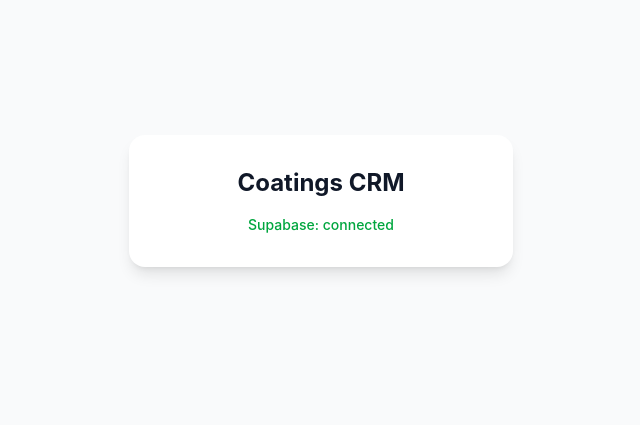
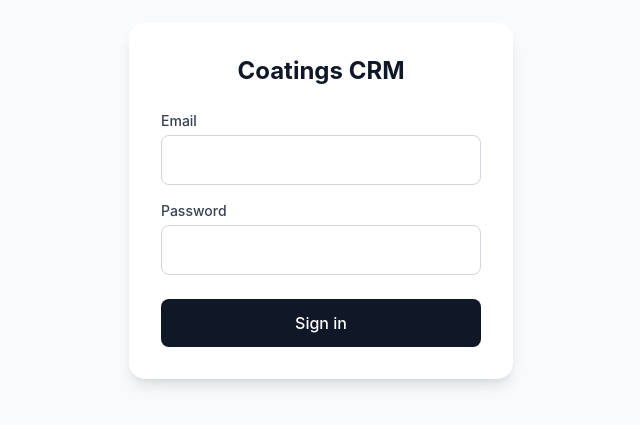
Before and after one commit to jordana-cmd/coatings-crm, a React (Vite) app: page /login in a window 1280 px wide. Shown: the part 199-624 px from the top of the page, without its empty margins (319-959 px from the left). Built offline with nearby package versions, Linux system fonts and the light colour scheme; no server answers.

Commit message:
feat(app): auth — login, protected routes, app shell, router
Co-Authored-By: Claude Opus 4.6 (1M context) <noreply@anthropic.com>

```diff
--- a/package.json
+++ b/package.json
@@ -12,7 +12,8 @@
   "dependencies": {
     "@supabase/supabase-js": "^2.108.2",
     "react": "^19.2.7",
-    "react-dom": "^19.2.7"
+    "react-dom": "^19.2.7",
+    "react-router-dom": "^7.18.0"
   },
   "devDependencies": {
     "@tailwindcss/postcss": "^4.3.1",
--- a/src/App.tsx
+++ b/src/App.tsx
@@ -1,22 +1,38 @@
-import { supabaseConfigured } from "./lib/supabase";
+import { BrowserRouter, Routes, Route, Navigate } from "react-router-dom";
+import { AuthProvider } from "./hooks/useAuth";
+import LoginPage from "./pages/LoginPage";
+import ProtectedRoute from "./components/layout/ProtectedRoute";
+import AppShell from "./components/layout/AppShell";
 
-function App() {
+function HomePage() {
   return (
-    <div className="min-h-svh flex items-center justify-center bg-gray-50 p-4">
-      <div className="w-full max-w-sm rounded-2xl bg-white shadow-lg p-8 text-center">
-        <h1 className="text-2xl font-bold text-gray-900 mb-4">
-          Coatings CRM
-        </h1>
-        <p
-          className={`text-sm font-medium ${
-            supabaseConfigured ? "text-green-600" : "text-red-500"
-          }`}
-        >
-          Supabase: {supabaseConfigured ? "connected" : "missing env"}
-        </p>
-      </div>
+    <div className="flex items-center justify-center h-64">
+      <p className="text-lg text-gray-600 font-medium">You're in</p>
     </div>
   );
 }
 
+function App() {
+  return (
+    <BrowserRouter>
+      <AuthProvider>
+        <Routes>
+          <Route path="/login" element={<LoginPage />} />
+          <Route
+            path="/"
+            element={
+              <ProtectedRoute>
+                <AppShell>
+                  <HomePage />
+                </AppShell>
+              </ProtectedRoute>
+            }
+          />
+          <Route path="*" element={<Navigate to="/" replace />} />
+        </Routes>
+      </AuthProvider>
+    </BrowserRouter>
+  );
+}
+
 export default App;
--- /dev/null
+++ b/src/components/layout/AppShell.tsx
@@ -0,0 +1,37 @@
+import type { ReactNode } from "react";
+import { useAuth } from "../../hooks/useAuth";
+
+export default function AppShell({ children }: { children: ReactNode }) {
+  const { user, signOut } = useAuth();
+
+  return (
+    <div className="min-h-svh flex flex-col bg-gray-50">
+      {/* Header */}
+      <header className="bg-white border-b border-gray-200 px-4 py-3 flex items-center justify-between">
+        <span className="font-bold text-gray-900">Coatings CRM</span>
+        <div className="flex items-center gap-3">
+          <span className="text-sm text-gray-500 truncate max-w-[180px]">
+            {user?.email}
+          </span>
+          <button
+            onClick={signOut}
+            className="text-sm text-red-600 font-medium active:text-red-800"
+          >
+            Sign out
+          </button>
+        </div>
+      </header>
+
+      {/* Content */}
+      <main className="flex-1 p-4">{children}</main>
+
+      {/* Bottom nav — stubbed */}
+      <nav className="bg-white border-t border-gray-200 px-4 py-2 flex justify-around text-xs text-gray-400">
+        <span>Today</span>
+        <span>Calendar</span>
+        <span>Pipeline</span>
+        <span>Dashboard</span>
+      </nav>
+    </div>
+  );
+}
--- /dev/null
+++ b/src/components/layout/ProtectedRoute.tsx
@@ -0,0 +1,19 @@
+import { Navigate } from "react-router-dom";
+import { useAuth } from "../../hooks/useAuth";
+import type { ReactNode } from "react";
+
+export default function ProtectedRoute({ children }: { children: ReactNode }) {
+  const { session, loading } = useAuth();
+
+  if (loading) {
+    return (
+      <div className="min-h-svh flex items-center justify-center bg-gray-50">
+        <div className="h-8 w-8 animate-spin rounded-full border-4 border-gray-300 border-t-gray-900" />
+      </div>
+    );
+  }
+
+  if (!session) return <Navigate to="/login" replace />;
+
+  return <>{children}</>;
+}
--- /dev/null
+++ b/src/hooks/useAuth.tsx
@@ -0,0 +1,81 @@
+import {
+  createContext,
+  useContext,
+  useEffect,
+  useState,
+  type ReactNode,
+} from "react";
+import type { Session, User } from "@supabase/supabase-js";
+import { supabase } from "../lib/supabase";
+
+interface AuthState {
+  session: Session | null;
+  user: User | null;
+  loading: boolean;
+  signIn: (email: string, password: string) => Promise<string | null>;
+  signOut: () => Promise<void>;
+}
+
+const AuthContext = createContext<AuthState | undefined>(undefined);
+
+export function AuthProvider({ children }: { children: ReactNode }) {
+  const [session, setSession] = useState<Session | null>(null);
+  const [loading, setLoading] = useState(true);
+
+  useEffect(() => {
+    if (!supabase) {
+      setLoading(false);
+      return;
+    }
+
+    supabase.auth.getSession().then(({ data: { session: s } }) => {
+      setSession(s);
+      setLoading(false);
+    });
+
+    const {
+      data: { subscription },
+    } = supabase.auth.onAuthStateChange((_event, s) => {
+      setSession(s);
+    });
+
+    return () => subscription.unsubscribe();
+  }, []);
+
+  const signIn = async (
+    email: string,
+    password: string
+  ): Promise<string | null> => {
+    if (!supabase) return "Supabase is not configured";
+    const { error } = await supabase.auth.signInWithPassword({
+      email,
+      password,
+    });
+    return error ? error.message : null;
+  };
+
+  const signOut = async () => {
+    if (!supabase) return;
+    await supabase.auth.signOut();
+  };
+
+  return (
+    <AuthContext.Provider
+      value={{
+        session,
+        user: session?.user ?? null,
+        loading,
+        signIn,
+        signOut,
+      }}
+    >
+      {children}
+    </AuthContext.Provider>
+  );
+}
+
+export function useAuth() {
+  const ctx = useContext(AuthContext);
+  if (!ctx) throw new Error("useAuth must be used within AuthProvider");
+  return ctx;
+}
--- /dev/null
+++ b/src/pages/LoginPage.tsx
@@ -0,0 +1,88 @@
+import { useState, type FormEvent } from "react";
+import { Navigate } from "react-router-dom";
+import { useAuth } from "../hooks/useAuth";
+
+export default function LoginPage() {
+  const { session, loading, signIn } = useAuth();
+  const [email, setEmail] = useState("");
+  const [password, setPassword] = useState("");
+  const [error, setError] = useState<string | null>(null);
+  const [submitting, setSubmitting] = useState(false);
+
+  if (loading) {
+    return (
+      <div className="min-h-svh flex items-center justify-center bg-gray-50">
+        <div className="text-gray-400 text-sm">Loading...</div>
+      </div>
+    );
+  }
+
+  if (session) return <Navigate to="/" replace />;
+
+  const handleSubmit = async (e: FormEvent) => {
+    e.preventDefault();
+    setError(null);
+    setSubmitting(true);
+    const err = await signIn(email, password);
+    if (err) {
+      setError(err);
+      setSubmitting(false);
+    }
+  };
+
+  return (
+    <div className="min-h-svh flex items-center justify-center bg-gray-50 p-4">
+      <form
+        onSubmit={handleSubmit}
+        className="w-full max-w-sm rounded-2xl bg-white shadow-lg p-8"
+      >
+        <h1 className="text-2xl font-bold text-gray-900 text-center mb-6">
+          Coatings CRM
+        </h1>
+
+        <label className="block mb-4">
+          <span className="block text-sm font-medium text-gray-700 mb-1">
+            Email
+          </span>
+          <input
+            type="email"
+            required
+            value={email}
+            onChange={(e) => setEmail(e.target.value)}
+            className="w-full rounded-lg border border-gray-300 px-4 py-3 text-base
+                       focus:outline-none focus:ring-2 focus:ring-gray-900 focus:border-transparent"
+            autoComplete="email"
+          />
+        </label>
+
+        <label className="block mb-6">
+          <span className="block text-sm font-medium text-gray-700 mb-1">
+            Password
+          </span>
+          <input
+            type="password"
+            required
+            value={password}
+            onChange={(e) => setPassword(e.target.value)}
+            className="w-full rounded-lg border border-gray-300 px-4 py-3 text-base
+                       focus:outline-none focus:ring-2 focus:ring-gray-900 focus:border-transparent"
+            autoComplete="current-password"
+          />
+        </label>
+
+        {error && (
+          <p className="text-red-500 text-sm mb-4 text-center">{error}</p>
+        )}
+
+        <button
+          type="submit"
+          disabled={submitting}
+          className="w-full rounded-lg bg-gray-900 text-white py-3 text-base font-medium
+                     active:bg-gray-700 disabled:opacity-50 disabled:cursor-not-allowed"
+        >
+          {submitting ? "Signing in..." : "Sign in"}
+        </button>
+      </form>
+    </div>
+  );
+}
```
Also changed, not shown: 1 other file (tests, documents, lock files or other folders).
